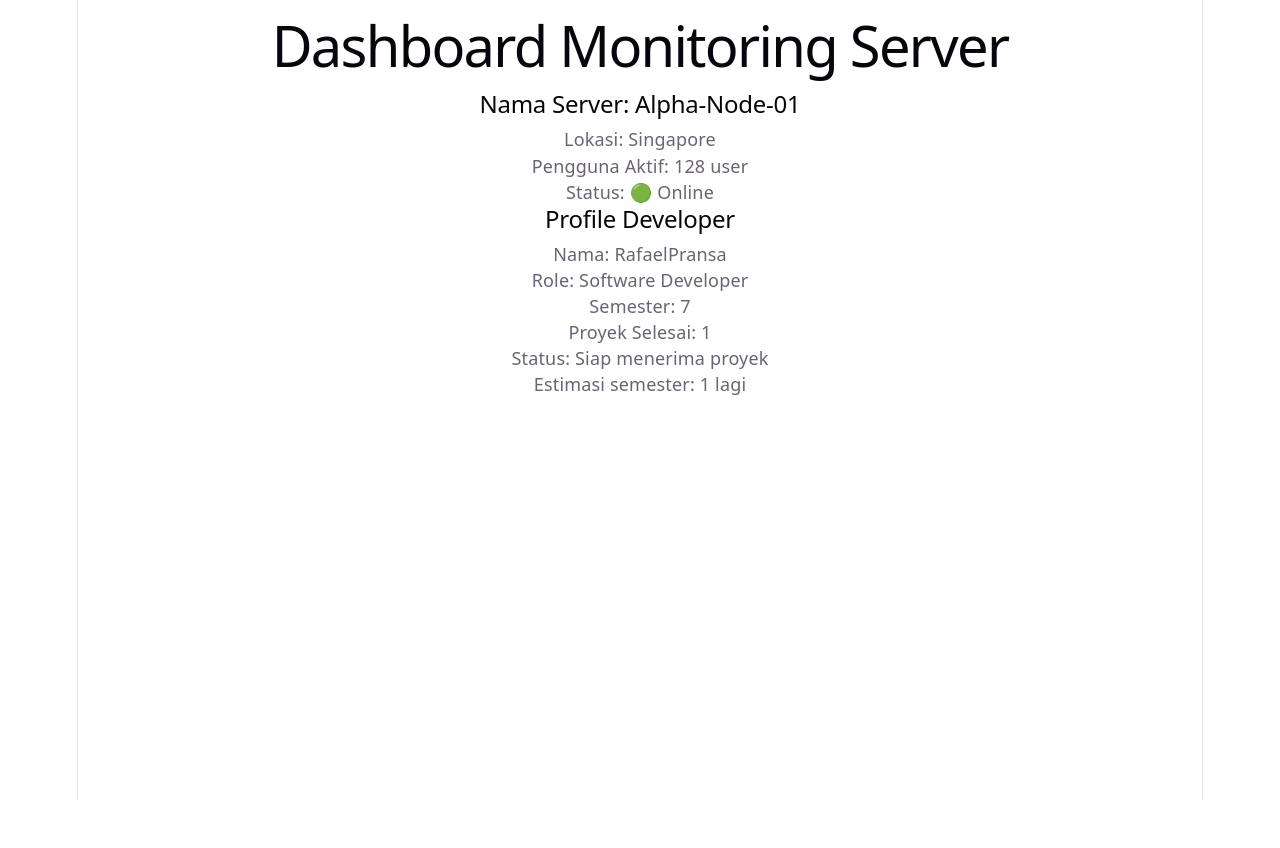
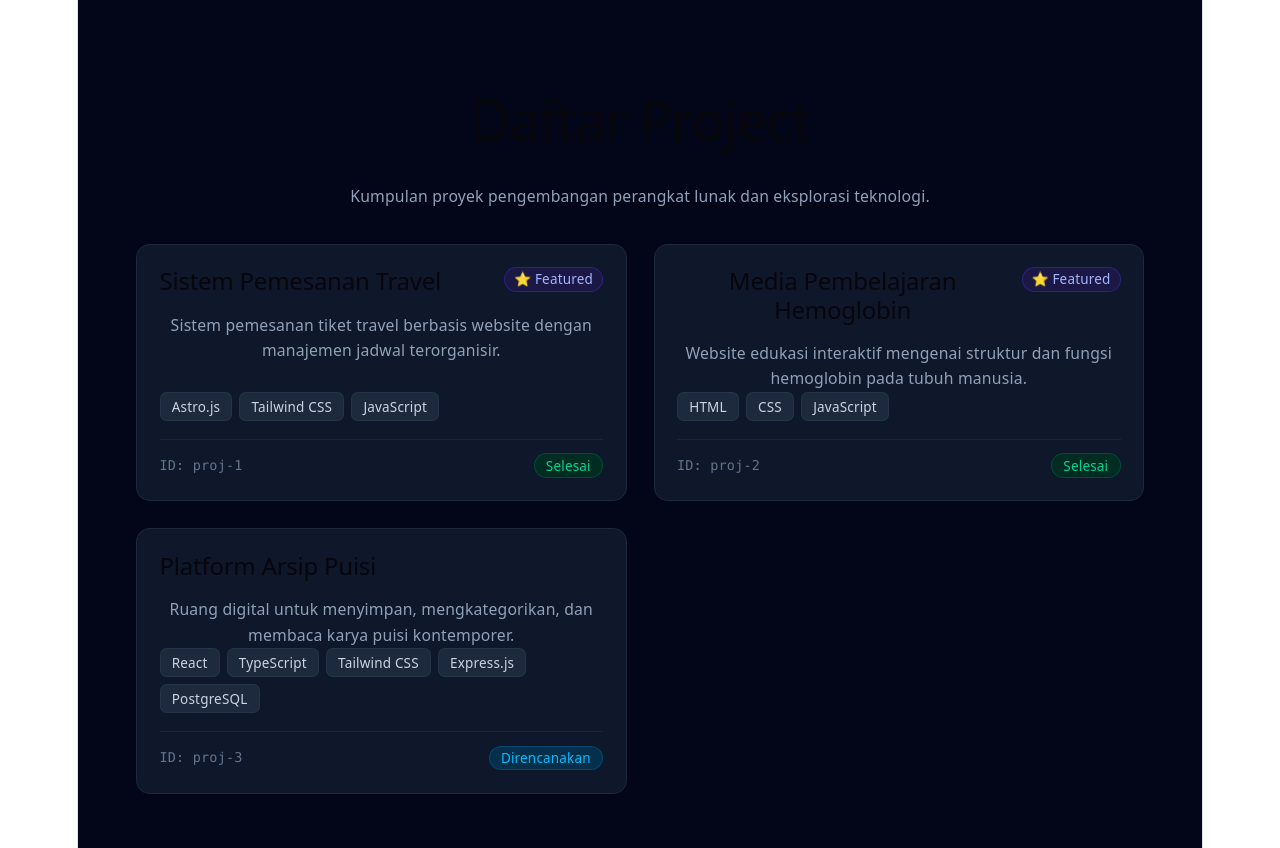
Before and after one commit to RafaelPransa/belajar-react-ts, a React (Vite) app: page / in a window 1280 px wide. Before the commit the page ends 800 px from the top, so only its background shows below. Built offline with nearby package versions, Linux system fonts and the light colour scheme.

Commit message:
feat: list mapping, keys & conditional rendering

```diff
--- a/src/App.tsx
+++ b/src/App.tsx
@@ -1,58 +1,111 @@
 import './App.css'
 
-interface ServerInfo {
-  name: string;
-  region: string;
-  activeUsers: number;
-  isOnline: boolean;
+interface ProjectItem {
+  id: string;
+  title: string;
+  description: string;
+  techStack: string[];
+  isFeatured: boolean;
+  status: "completed" | "planned";
 }
 
-interface DeveloperProfile {
-  fullName: string;
-  role: string;
-  semester: number;
-  completedProjects: number;
-  isAvailableForHere: boolean;
+const projects: ProjectItem[] = [
+  {
+    id: "proj-1",
+    title: "Sistem Pemesanan Travel",
+    description: "Sistem pemesanan tiket travel berbasis website dengan manajemen jadwal terorganisir.",
+    techStack: ["Astro.js", "Tailwind CSS", "JavaScript"],
+    isFeatured: true,
+    status: "completed",
+  },
+  {
+    id: "proj-2",
+    title: "Media Pembelajaran Hemoglobin",
+    description: "Website edukasi interaktif mengenai struktur dan fungsi hemoglobin pada tubuh manusia.",
+    techStack: ["HTML", "CSS", "JavaScript"],
+    isFeatured: true,
+    status: "completed",
+  },
+  {
+    id: "proj-3",
+    title: "Platform Arsip Puisi",
+    description: "Ruang digital untuk menyimpan, mengkategorikan, dan membaca karya puisi kontemporer.",
+    techStack: ["React", "TypeScript", "Tailwind CSS", "Express.js", "PostgreSQL"],
+    isFeatured: false,
+    status: "planned",
+  },
+];
+
+function App() {
+  return (
+    <main className="min-h-screen bg-slate-950 text-slate-100 p-6 md:p-12">
+      <div className="max-w-4xl mx-auto">
+        <header className="mb-8">
+          <h1 className="text-3xl font-bold text-indigo-400">
+            Daftar Project
+          </h1>
+          <p className="text-slate-400 text-sm mt-1">
+            Kumpulan proyek pengembangan perangkat lunak dan eksplorasi teknologi.
+          </p>
+        </header>
+
+        <div className="grid grid-cols-1 md:grid-cols-2 gap-6">
+          {projects.map((project) => (
+            <article
+              key={project.id}
+              className="p-5 bg-slate-900 border border-slate-800 rounded-xl flex flex-col justify-between hover:border-slate-700 transition-colors"
+            >
+              <div>
+                <div className="flex items-start justify-between gap-3 mb-2">
+                  <h2 className="font-semibold text-lg text-slate-200 leading-snug">
+                    {project.title}
+                  </h2>
+                  {/* Logical AND: Hanya muncul jika featured */}
+                  {project.isFeatured && (
+                    <span className="shrink-0 text-xs bg-indigo-950/80 text-indigo-300 border border-indigo-800/60 px-2 py-0.5 rounded-full font-medium">
+                      ⭐ Featured
+                    </span>
+                  )}
+                </div>
+
+                <p className="text-slate-400 text-sm mb-4 leading-relaxed">
+                  {project.description}
+                </p>
+              </div>
+
+              <div>
+                <ul className="flex flex-wrap gap-1.5 mb-4 list-none p-0">
+                  {project.techStack.map((tech) => (
+                    <li
+                      key={tech}
+                      className="bg-slate-800 text-slate-300 text-xs px-2.5 py-1 rounded-md border border-slate-700/50"
+                    >
+                      {tech}
+                    </li>
+                  ))}
+                </ul>
+
+
+                <div className="pt-3 border-t border-slate-800/80 flex items-center justify-between text-xs">
+                  <span className="text-slate-500 font-mono">ID: {project.id}</span>
+
+                  {/* Ternary: Menyesuaikan style status */}
+                  <span
+                    className={`px-2.5 py-0.5 rounded-full font-medium ${project.status === "completed"
+                      ? "bg-emerald-950 text-emerald-400 border border-emerald-800/60"
+                      : "bg-sky-950 text-sky-400 border border-sky-800/60"
+                      }`}
+                  >
+                    {project.status === "completed" ? "Selesai" : "Direncanakan"}
+                  </span>
+                </div>
+              </div>
+            </article>
+          ))}
+        </div>
+      </div>
+    </main>
+  );
 }
 
-const mainServer: ServerInfo = {
-  name: "Alpha-Node-01",
-  region: "Singapore",
-  activeUsers: 128,
-  isOnline: true,
-};
-
-const profile: DeveloperProfile = {
-  fullName: "RafaelPransa",
-  role: "Software Developer",
-  semester: 7,
-  completedProjects: 1,
-  isAvailableForHire: true,
-};
-
-function App() {
-
-  return (
-    <main>
-      <h1>Dashboard Monitoring Server</h1>
-      <div className="server-card">
-        <h2>Nama Server: {mainServer.name}</h2>
-        <p>Lokasi: {mainServer.region}</p>
-        <p>Pengguna Aktif: {mainServer.activeUsers} user</p>
-        <p>Status: {mainServer.isOnline ? "🟢 Online" : "🔴 Offline"}</p>
-      </div>
-
-      <h2>Profile Developer</h2>
-      <div className="profile-card">
-        <h3>Nama: {profile.fullName}</h3>
-        <p>Role: {profile.role}</p>
-        <p>Semester: {profile.semester}</p>
-        <p>Proyek Selesai: {profile.completedProjects}</p>
-        <p>Status: {profile.isAvailableForHire ? "Siap menerima proyek" : "Sedang fokus kuliah"}</p>
-        <p>Estimasi semester: {8 - profile.semester} lagi</p>
-      </div>
-    </main>
-  )
-}
-
-export default App
+export default App;
```
